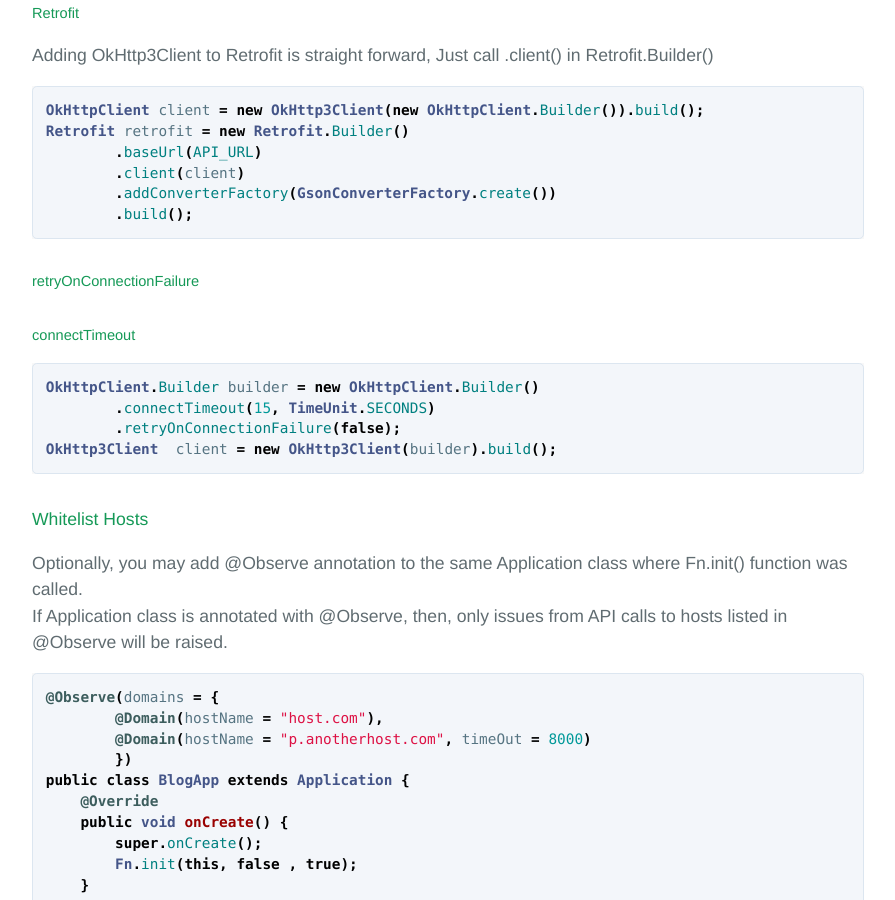
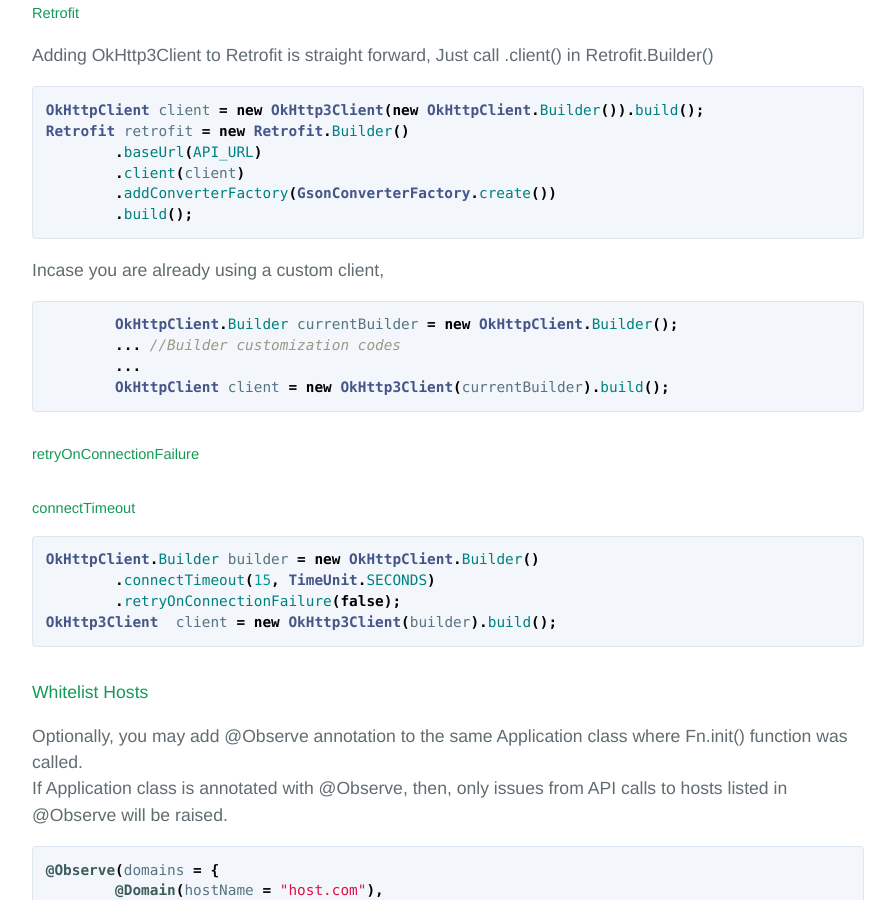
Before and after one commit to finotes/finotes.github.io, a Jekyll site: the page built from _posts/2018-02-02-java-docs.md, in a window 1280 px wide and 900 px high, scrolled down 7781 px. Shown: the whole window, without its empty margins (192-1087 px from the left). Built offline with Jekyll 4.4.1, drawn with Linux system fonts in a browser that asks for light colours; some web fonts are replaced.

Commit message:
Update 2018-02-02-java-docs.md

````diff
--- a/_posts/2018-02-02-java-docs.md
+++ b/_posts/2018-02-02-java-docs.md
@@ -310,6 +310,13 @@ Retrofit retrofit = new Retrofit.Builder()
 	.client(client)
 	.addConverterFactory(GsonConverterFactory.create())
 	.build();
+```
+Incase you are already using a custom client,
+```java
+	OkHttpClient.Builder currentBuilder = new OkHttpClient.Builder();
+	... //Builder customization codes
+	...
+	OkHttpClient client = new OkHttp3Client(currentBuilder).build();
 ```
 
 ##### retryOnConnectionFailure
````
